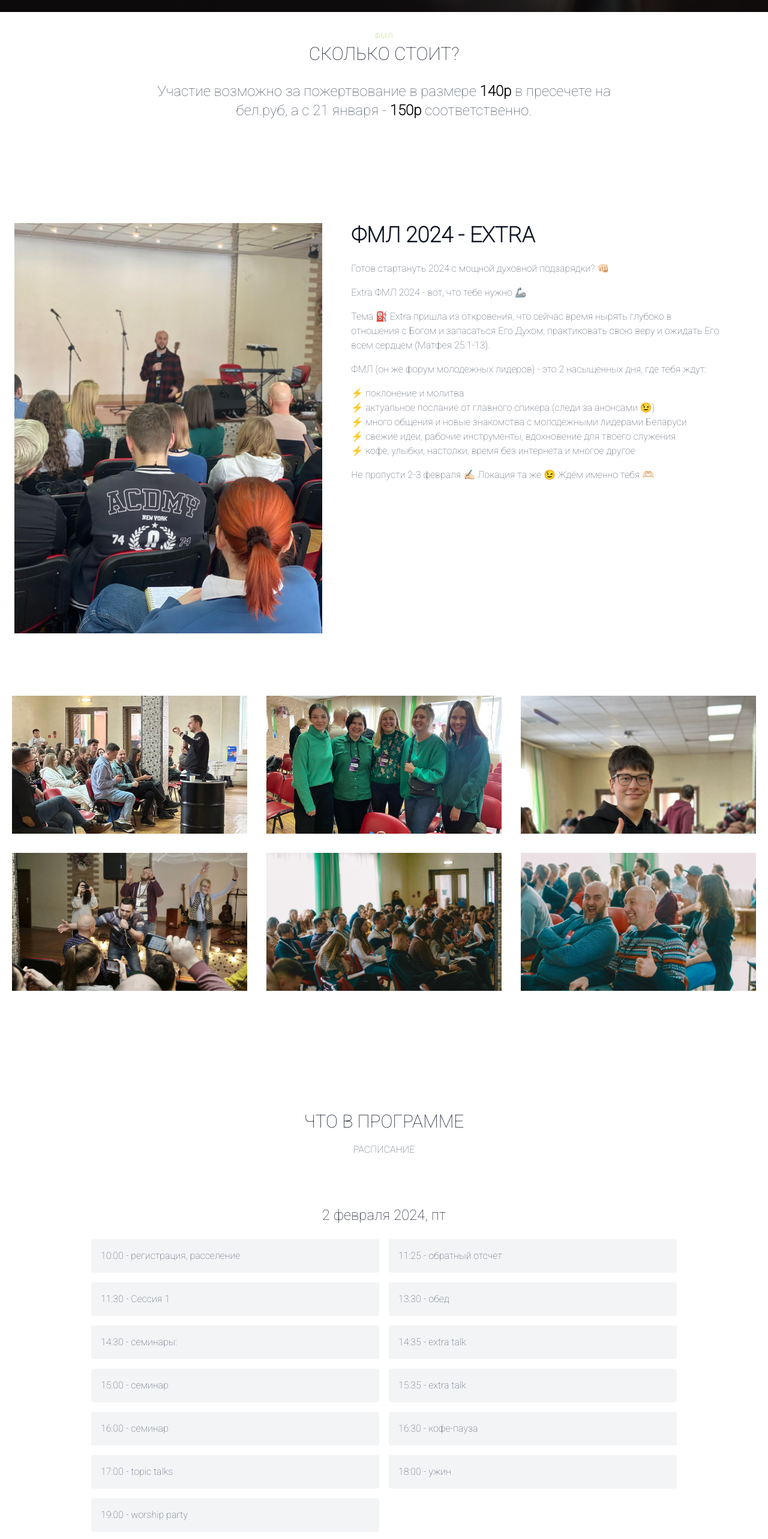
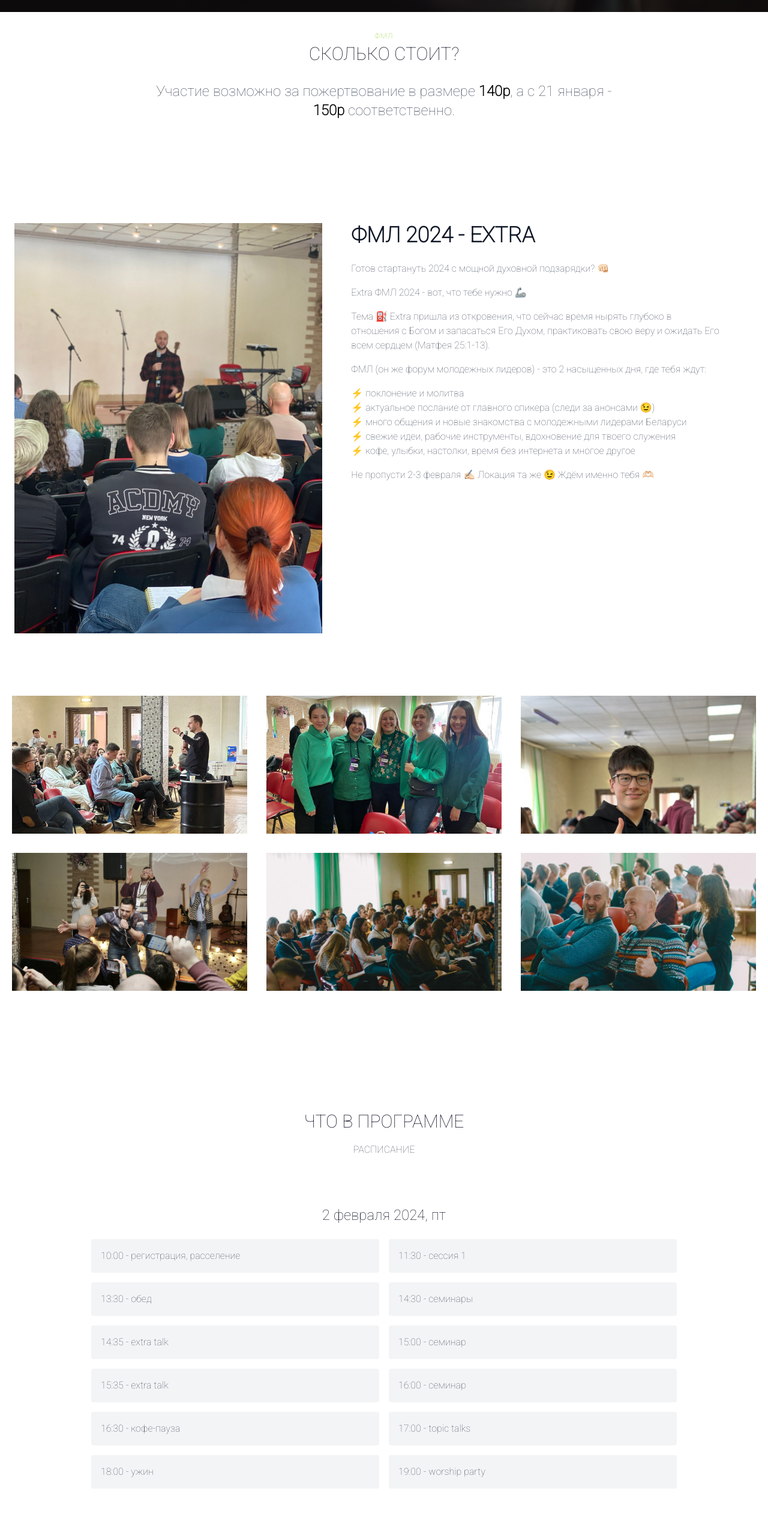
Before and after one commit to LashaLoi/fml, a Next.js app: page / in a window 1280 px wide. Shown: the part 1400-3966 px from the top of the page at 60% size. Built offline with nearby package versions, Linux system fonts and the light colour scheme.

Commit message:
fix typo

```diff
--- a/components/Price/index.tsx
+++ b/components/Price/index.tsx
@@ -11,9 +11,8 @@ export default function Price() {
           </h1>
           <p className="my-7 sm:text-2xl text-lg text-gray-600 font-medium max-w-3xl mx-auto">
             Участие возможно за пожертвование в размере{" "}
-            <span className="font-extrabold text-black">140р</span> в пресечете
-            на бел.руб, а с 21 января -{" "}
-            <span className="font-extrabold text-black">150р</span>{" "}
+            <span className="font-extrabold text-black">140р</span>, а с 21
+            января - <span className="font-extrabold text-black">150р</span>{" "}
             соответственно.
           </p>
         </div>
--- a/components/Program/index.tsx
+++ b/components/Program/index.tsx
@@ -27,14 +27,7 @@ export default function Program() {
             </div>
             <div className="p-2 sm:w-1/2 w-full">
               <div className="bg-gray-100 rounded flex p-4 h-full items-center">
-                <span className="title-font font-medium">
-                  11:25 - обратный отсчет
-                </span>
-              </div>
-            </div>
-            <div className="p-2 sm:w-1/2 w-full">
-              <div className="bg-gray-100 rounded flex p-4 h-full items-center">
-                <span className="title-font font-medium">11:30 - Сессия 1</span>
+                <span className="title-font font-medium">11:30 - cессия 1</span>
               </div>
             </div>
             <div className="p-2 sm:w-1/2 w-full">
@@ -44,9 +37,7 @@ export default function Program() {
             </div>
             <div className="p-2 sm:w-1/2 w-full">
               <div className="bg-gray-100 rounded flex p-4 h-full items-center">
-                <span className="title-font font-medium">
-                  14:30 - семинары:
-                </span>
+                <span className="title-font font-medium">14:30 - семинары</span>
               </div>
             </div>
             <div className="p-2 sm:w-1/2 w-full">
@@ -117,7 +108,7 @@ export default function Program() {
             </div>
             <div className="p-2 sm:w-1/2 w-full">
               <div className="bg-gray-100 rounded flex p-4 h-full items-center">
-                <span className="title-font font-medium">10:00 - Cессия 2</span>
+                <span className="title-font font-medium">10:00 - сессия 2</span>
               </div>
             </div>
             <div className="p-2 sm:w-1/2 w-full">
@@ -154,7 +145,7 @@ export default function Program() {
             <div className="p-2 sm:w-1/2 w-full">
               <div className="bg-gray-100 rounded flex p-4 h-full items-center">
                 <span className="title-font font-medium">
-                  14:30 - topic talks:
+                  14:30 - topic talks
                 </span>
               </div>
             </div>
@@ -167,7 +158,7 @@ export default function Program() {
             </div>
             <div className="p-2 sm:w-1/2 w-full">
               <div className="bg-gray-100 rounded flex p-4 h-full items-center">
-                <span className="title-font font-medium">16:00 - Сессия 3</span>
+                <span className="title-font font-medium">16:00 - сессия 3</span>
               </div>
             </div>
             <div className="p-2 sm:w-1/2 w-full">
--- a/components/Users/index.tsx
+++ b/components/Users/index.tsx
@@ -7,7 +7,7 @@ export default function Users({ isSafari }: { isSafari: boolean }) {
     >
       <div className="relative z-8 container px-4 mx-auto">
         <h2 className="mb-16 sm:text-6xl text-3xl text-white font-bold font-heading text-center tracking-px-n leading-tight">
-          Отзывы участников ФМЛ2022
+          Отзывы участников ФМЛ2023
         </h2>
         <div className="flex flex-wrap -m-3">
           <div className="w-full md:w-1/2 lg:w-1/3 p-3">
```
